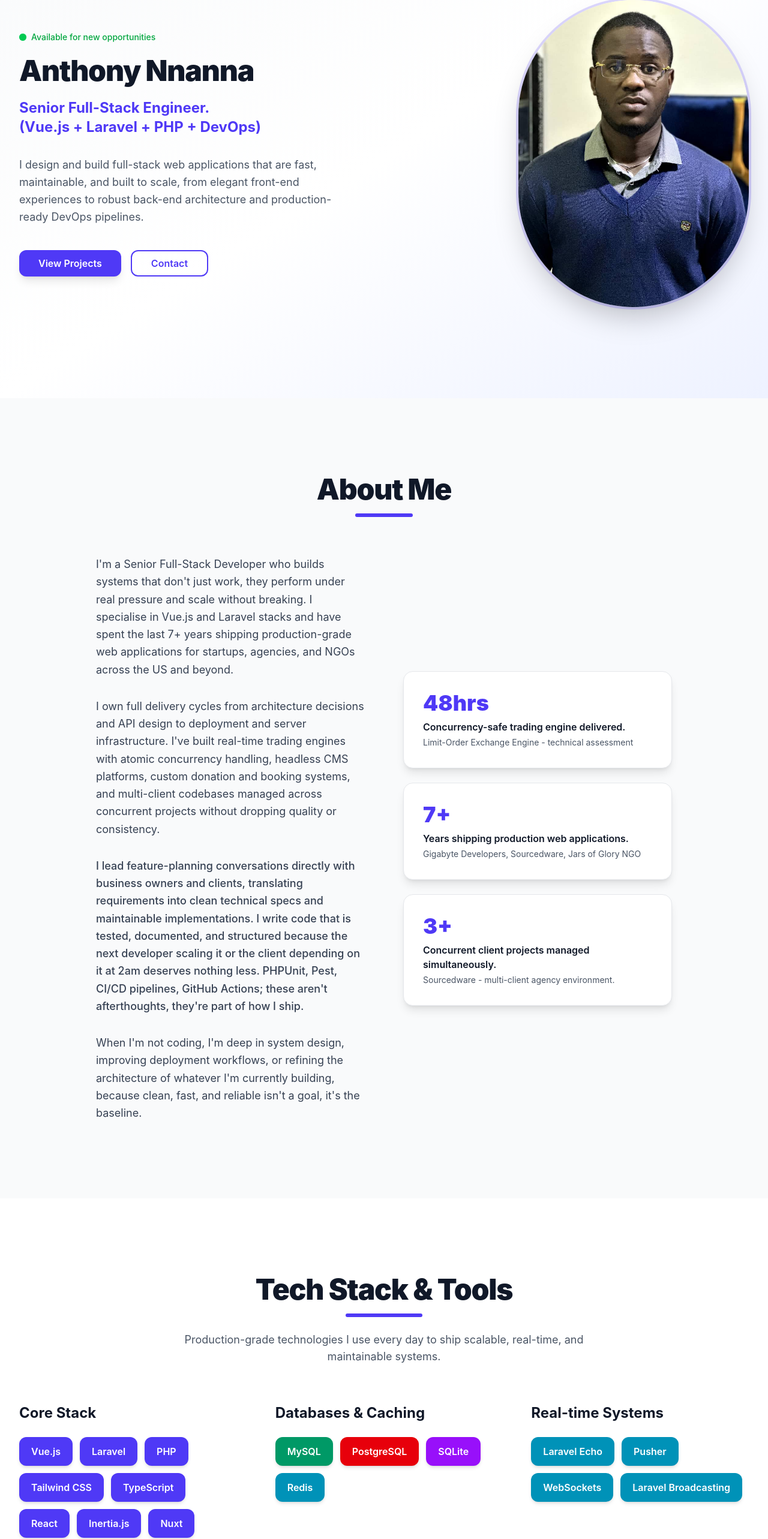
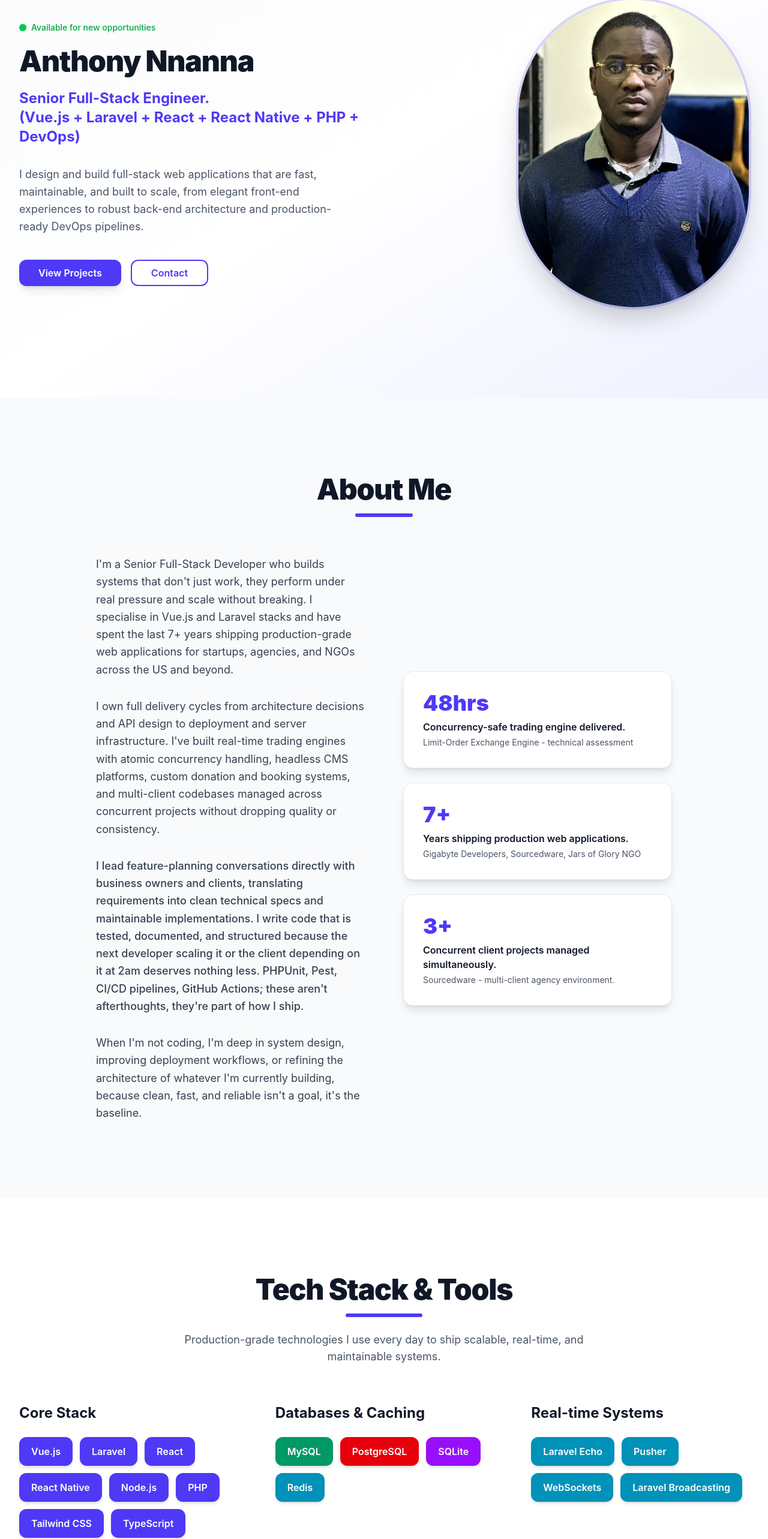
Before and after one commit to chiefJurist/anthony-nnanna, a Vue app: page / in a window 1280 px wide. Shown: the part 136-2702 px from the top of the page at 60% size. Built offline with nearby package versions, Linux system fonts and the light colour scheme.

Commit message:
skill update

```diff
--- a/src/components/Contact/ContactLinks.vue
+++ b/src/components/Contact/ContactLinks.vue
@@ -110,7 +110,7 @@
         <!-- Resume Download -->
         <div class="pt-6">
             <a
-                href="/ANTHONY-NNANNA.pdf"
+                href="/Anthony-Nnanna.pdf"
                 download
                 class="inline-flex items-center gap-3 px-8 py-4 bg-indigo-600 hover:bg-indigo-700 dark:bg-indigo-500 dark:hover:bg-indigo-600 text-white font-semibold rounded-xl shadow-lg transition transform hover:-translate-y-0.5"
             >
--- a/src/components/HeroSection.vue
+++ b/src/components/HeroSection.vue
@@ -24,7 +24,7 @@
                 </h1>
                 <h2 class="mt-4 text-xl lg:text-2xl font-bold text-indigo-600 dark:text-indigo-400">
                     Senior Full-Stack Engineer. <br />
-                    (Vue.js + Laravel + PHP + DevOps)
+                    (Vue.js + Laravel + React + React Native + PHP + DevOps)
                 </h2>
 
                 <p class="mt-8 lg:text-lg text-gray-600 dark:text-gray-300 leading-relaxed">
--- a/src/components/TechStack/SkillsCategory.vue
+++ b/src/components/TechStack/SkillsCategory.vue
@@ -17,6 +17,21 @@
                 <div
                     class="px-5 py-3 bg-indigo-600 dark:bg-indigo-500 text-white rounded-xl font-semibold shadow-md hover:scale-105 hover:shadow-xl transition"
                 >
+                    React
+                </div>
+                <div
+                    class="px-5 py-3 bg-indigo-600 dark:bg-indigo-500 text-white rounded-xl font-semibold shadow-md hover:scale-105 hover:shadow-xl transition"
+                >
+                    React Native
+                </div>
+                <div
+                    class="px-5 py-3 bg-indigo-600 dark:bg-indigo-500 text-white rounded-xl font-semibold shadow-md hover:scale-105 hover:shadow-xl transition"
+                >
+                    Node.js
+                </div>
+                <div
+                    class="px-5 py-3 bg-indigo-600 dark:bg-indigo-500 text-white rounded-xl font-semibold shadow-md hover:scale-105 hover:shadow-xl transition"
+                >
                     PHP
                 </div>
                 <div
@@ -28,11 +43,6 @@
                     class="px-5 py-3 bg-indigo-600 dark:bg-indigo-500 text-white rounded-xl font-semibold shadow-md hover:scale-105 hover:shadow-xl transition"
                 >
                     TypeScript
-                </div>
-                <div
-                    class="px-5 py-3 bg-indigo-600 dark:bg-indigo-500 text-white rounded-xl font-semibold shadow-md hover:scale-105 hover:shadow-xl transition"
-                >
-                    React
                 </div>
                 <div
                     class="px-5 py-3 bg-indigo-600 dark:bg-indigo-500 text-white rounded-xl font-semibold shadow-md hover:scale-105 hover:shadow-xl transition"
```
Also changed, not shown: 1 other file (tests, documents, lock files or other folders).
